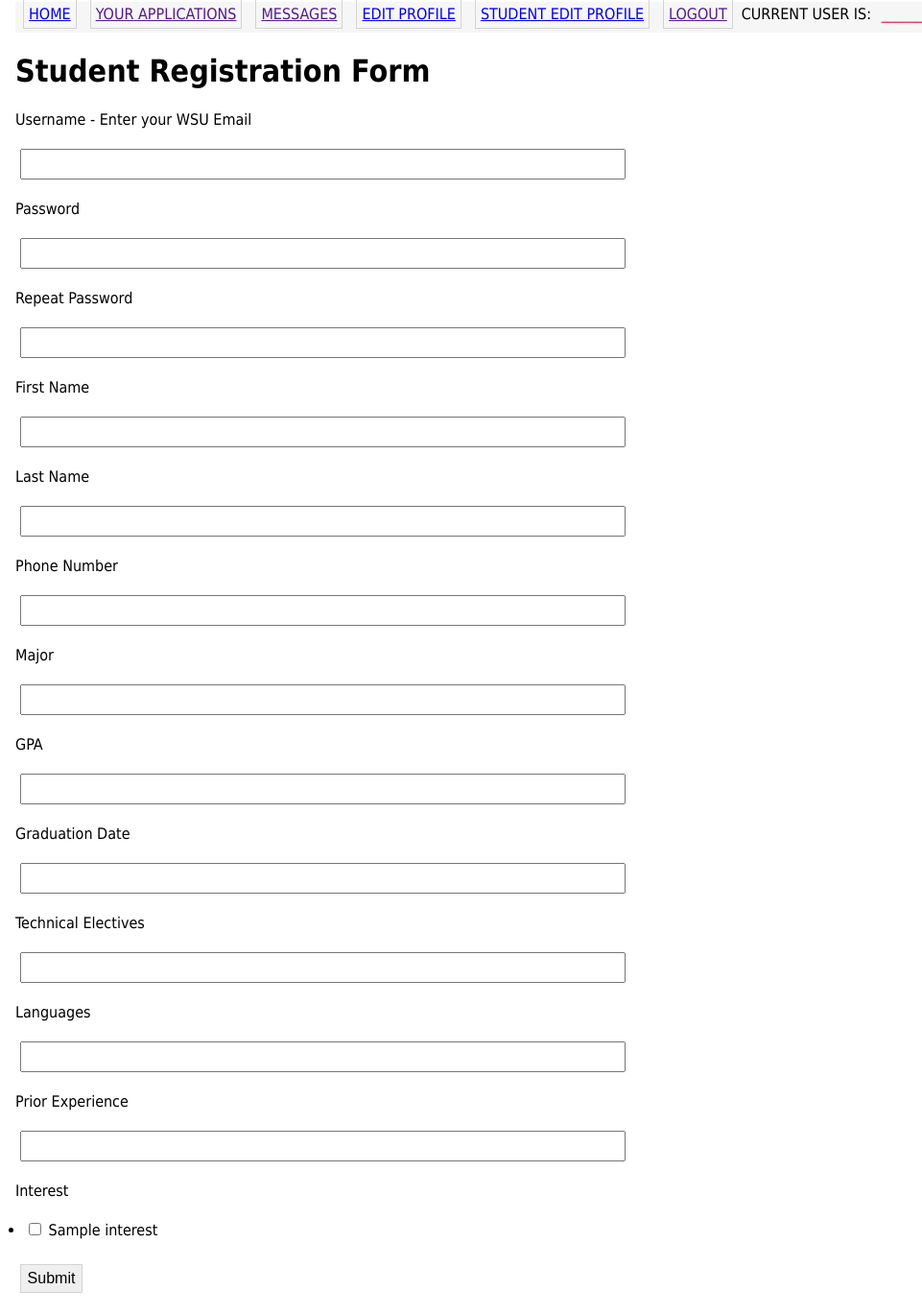
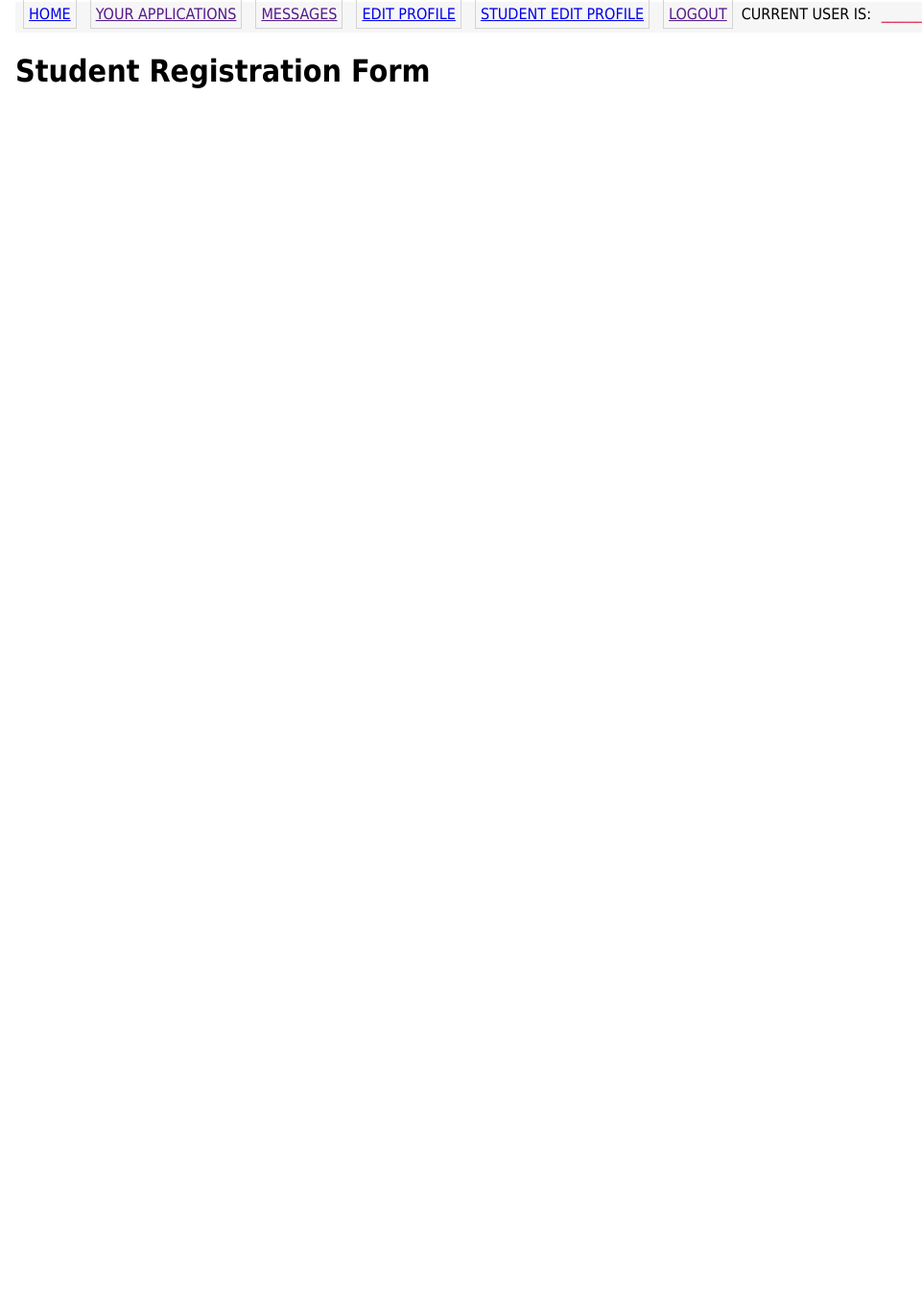
Before and after one commit to Nick-Kildall/WSU-Group-Website, a Flask app: page /student_registration in a window 1280 px wide. Shown: the whole page at 96% size, without its empty margins (0-961 px from the left). After the commit the page ends 92 px from the top, so only its background shows below. Run offline with Flask 2, Linux system fonts and the light colour scheme; tables that the repository leaves empty hold one stand-in row (values such as "Sample post"); parts of the project's set-up code (start-up, migrations or seed data) failed here and were passed over; some libraries are stand-ins or nearby versions.

Commit message:
changed faculty register route to align with our user model. Also commented things out to be able to run the program.

```diff
--- a/app/Controller/auth_routes.py
+++ b/app/Controller/auth_routes.py
@@ -7,7 +7,7 @@ from config import Config
 from flask_login import login_user, logout_user, current_user, login_required
 from app import db
 from app.Controller.auth_forms import FacultyRegForm, StudentRegForm, LoginForm
-from app.Model.models import Faculty, Student
+from app.Model.models import Faculty, Student, User
 bp_auth = Blueprint('auth', __name__)
 bp_auth.template_folder = Config.TEMPLATE_FOLDER
 
@@ -17,10 +17,14 @@ def f_register():
     #     return redirect(url_for('routes.index'))
     rform=FacultyRegForm()
     if rform.validate_on_submit():
-        faculty=Faculty(username=rform.username.data, email=rform.email.data, firstname=rform.firstname.data,
-        lastname=rform.lastname.data,phone_num=rform.phone_num.data,wsu_id=rform.wsu_id.data)
-        faculty.set_password(rform.password.data)
-        db.session.add(faculty)
+        newUser=User(username=rform.username.data,email=rform.email.data, firstname=rform.firstname.data, lastname=rform.lastname.data, phone_num=rform.phone_num.data,
+        wsu_id=rform.wsu_id.data)
+       # newFaculty=Faculty(newUser)
+
+        # faculty=Faculty(username=rform.username.data, email=rform.email.data, firstname=rform.firstname.data,
+        # lastname=rform.lastname.data,phone_num=rform.phone_num.data,wsu_id=rform.wsu_id.data)
+        newUser.set_password(rform.password.data)
+        db.session.add(newUser)
         db.session.commit()
         flash('Congratulations, you are now a registered faculty member!')
         return redirect(url_for('routes.index'))
@@ -31,20 +35,20 @@ def student_registration():
     # if current_user.is_authenticated:
     #     return redirect(url_for('routes.index'))
     srform = StudentRegForm()
-    if srform.validate_on_submit():
-        newStudent = Student(username = srform.username.data,
-        phone_num = srform.phone_num.data, first_name = srform.first_name.data,
-        last_name = srform.last_name.data, wsu_id = srform.wsu_id.data,
-        major = srform.major.data, gpa = srform.gpa.data,
-        grad_date = srform.grad_date.data, tech_electives = srform.tech_electives.data,
-        languages = srform.languages.data, prior_exp = srform.prior_exp.data)
-        newStudent.set_password(srform.password.data)
-        for tempInterest in srform.interest.data:
-            newStudent.interests.append(tempInterest)
-        db.session.add(newStudent)
-        db.session.commit()
-        flash("Congratulations, you are now a registered student!")
-        return render_template(url_for('routes.index'))
+    # if srform.validate_on_submit():
+    #     newStudent = Student(username = srform.username.data,
+    #     phone_num = srform.phone_num.data, first_name = srform.first_name.data,
+    #     last_name = srform.last_name.data, wsu_id = srform.wsu_id.data,
+    #     major = srform.major.data, gpa = srform.gpa.data,
+    #     grad_date = srform.grad_date.data, tech_electives = srform.tech_electives.data,
+    #     languages = srform.languages.data, prior_exp = srform.prior_exp.data)
+    #     newStudent.set_password(srform.password.data)
+    #     for tempInterest in srform.interest.data:
+    #         newStudent.interests.append(tempInterest)
+    #     db.session.add(newStudent)
+    #     db.session.commit()
+    #     flash("Congratulations, you are now a registered student!")
+    #     return render_template(url_for('routes.index'))
     return render_template('student_registration.html', title='Student Registration', form=srform)
 
 
@@ -56,7 +60,7 @@ def login():
     lform = LoginForm()
     if lform.validate_on_submit():
         user = User.query.filter_by(username = lform.username.data).first()
-        if(user is None) or (user.check_password(lform.password.data) == False):
+        if(user is None) or (user.get_password(lform.password.data) == False):
             flash('Invalid username or password')
             return redirect(url_for('auth.login'))
         login_user(user, remember = lform.remember_me.data)
--- a/app/View/templates/login.html
+++ b/app/View/templates/login.html
@@ -28,8 +28,8 @@
 
             <p>{{ form.submit(class = 'button') }}</p>
 
-            <p> New Student User?<a href = "{{url_for('auth.student_register')}}">Click to Register! </a>  </p>
+            <p> New Student User?<a href = "">Click to Register! </a>  </p>
             <p> New Faculty User?<a href = "{{url_for('auth.f_register')}}">Click to Register! </a>  </p>
         </form>
     {%endif%}
-{% endblock %
+{% endblock %}
--- a/app/View/templates/student_registration.html
+++ b/app/View/templates/student_registration.html
@@ -2,7 +2,7 @@
 
 {% block content %}
     <h1>Student Registration Form</h1>
-    {% if form %}
+    <!-- {% if form %}
         <form action="" method="POST">
             {{ form.hidden_tag() }}
 
@@ -99,5 +99,5 @@
 
             <p> {{ form.submit(class='button') }} </p>
         </form>
-    {% endif %}
+    {% endif %} -->
 {% endblock %}
```
Also changed, not shown: app/Model/models.py (+6 -6 lines), r_connect.db.
